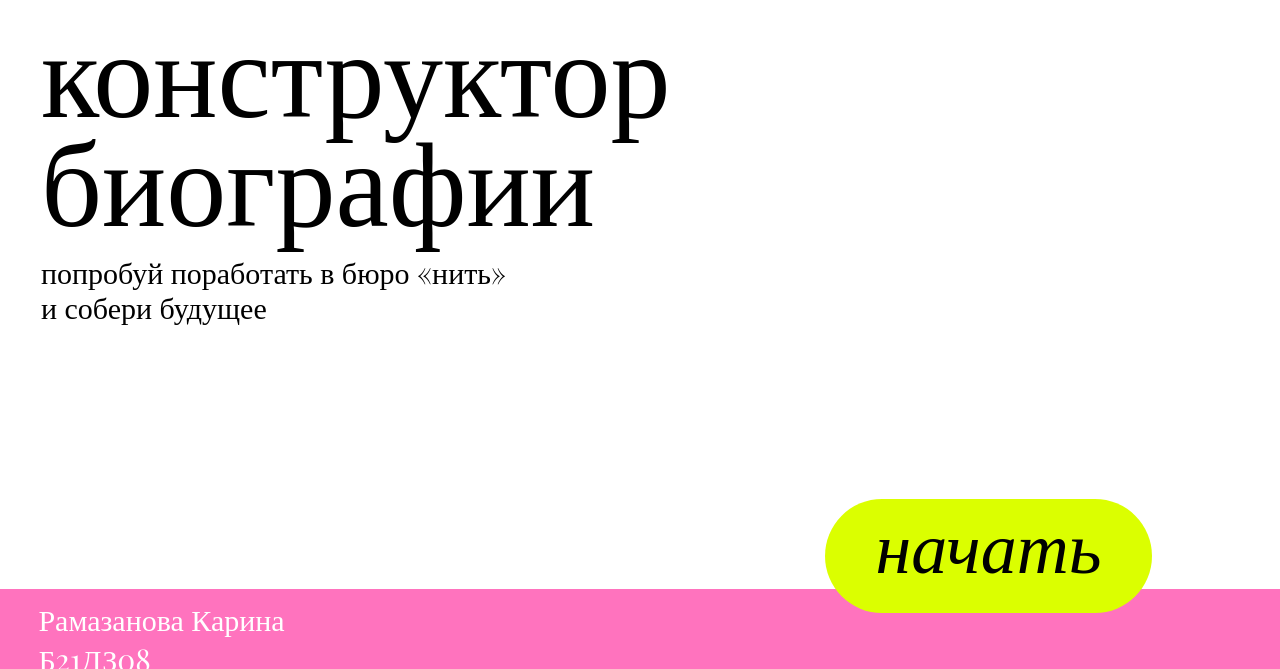
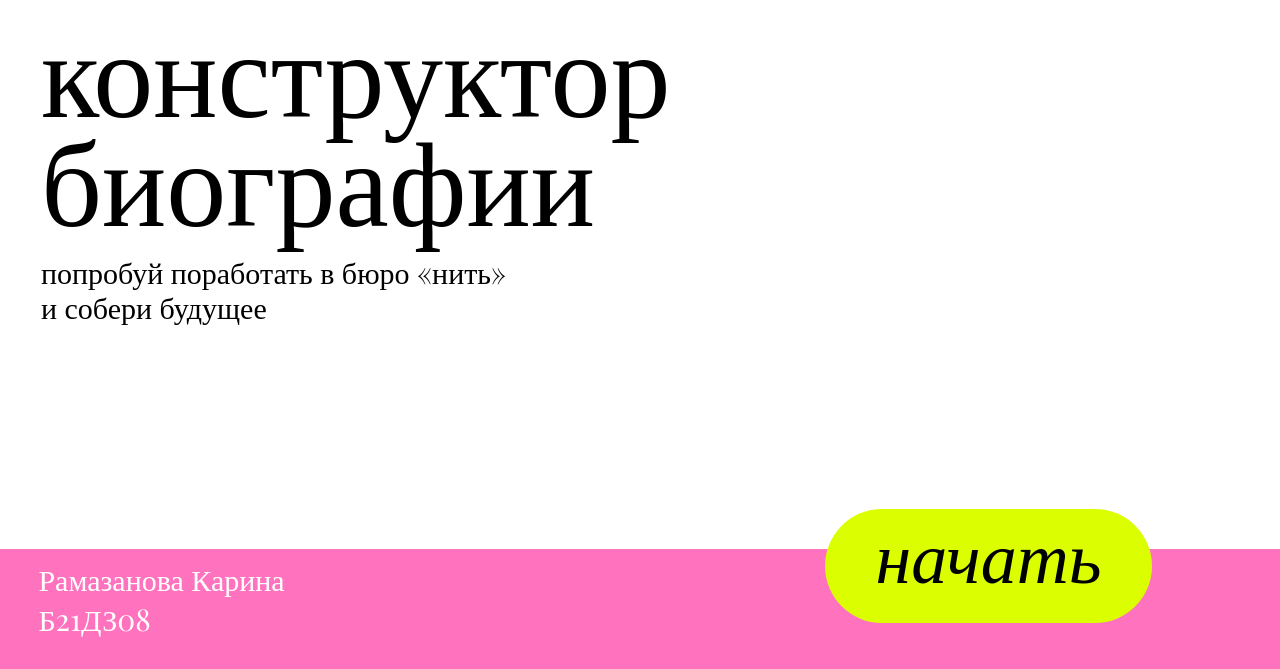
Before and after one commit to okonnaya/lyublyspat, a plain HTML site: page index.html in a window 1280 px wide. Shown: the part 131-800 px from the top of the page. Drawn offline with nearby package versions, Linux system fonts and the light colour scheme; a web font is replaced by a local one.

Commit message:
Update layout.css

```diff
--- a/stylesheets/layout.css
+++ b/stylesheets/layout.css
@@ -44,7 +44,7 @@ p{
 
 #below{
   position: fixed;
-  height: 170px;
+  height: 20vh;
   width: 100%;
   bottom: 0px;
 
@@ -80,7 +80,7 @@ footer{
   position: fixed;
   background-color: rgb(255, 115, 190);
   width: 100%;
-  height: 10vh;
+  height: 15vh;
   display: block;
   bottom: 0px;
 }
```
